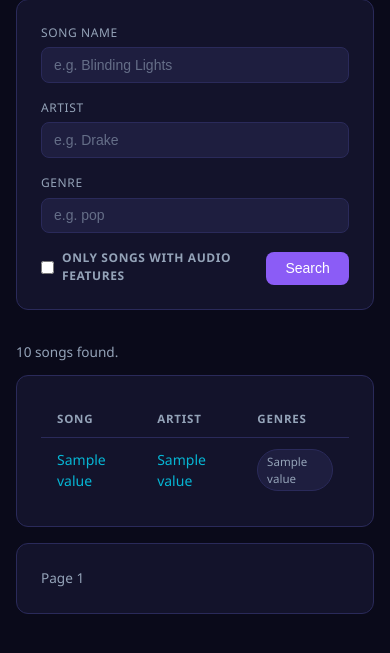
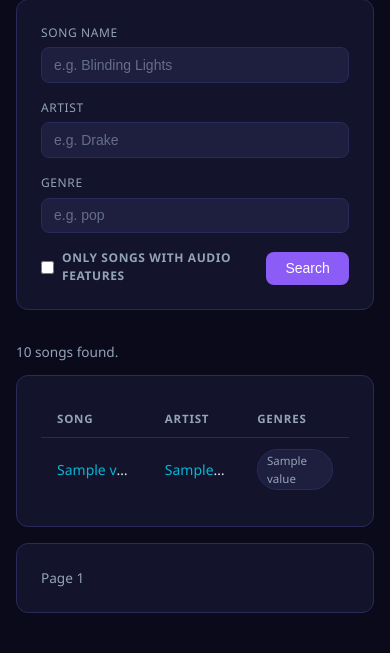
Before and after one commit to hujuc/Music-Trends-WS, a Django app: page /songs/ in a window 390 px wide. Shown: the part 127-780 px from the top of the page. Run offline with Django 5.2, Linux system fonts and the light colour scheme; tables that the repository leaves empty hold one stand-in row (values such as "Sample post"); a database or web service that is not in the repository returns one stand-in record (values such as "Sample title"); data that the repository does not hold is empty.

Commit message:
Add responsive styling and structure to songs table in songs.html

```diff
--- a/django/music_trends/music/static/music/style.css
+++ b/django/music_trends/music/static/music/style.css
@@ -179,6 +179,24 @@ code {
 table {
   width: 100%;
   border-collapse: collapse;
+}
+
+.songs-table {
+  table-layout: fixed;
+}
+
+.songs-table-col-song { width: 35%; }
+.songs-table-col-artist { width: 30%; }
+.songs-table-col-genres { width: 35%; }
+
+.songs-table-cell {
+  overflow: hidden;
+  text-overflow: ellipsis;
+  white-space: nowrap;
+}
+
+.songs-table-cell-genres {
+  white-space: normal;
 }
 
 .table-scroll {
--- a/django/music_trends/music/templates/songs.html
+++ b/django/music_trends/music/templates/songs.html
@@ -40,7 +40,12 @@
 {% if songs %}
   <p class="text-muted text-sm mt-1" style="margin-bottom: 0.8rem;">{{ total_count }} songs found.</p>
   <div class="card">
-    <table>
+    <table class="songs-table">
+      <colgroup>
+        <col class="songs-table-col-song" />
+        <col class="songs-table-col-artist" />
+        <col class="songs-table-col-genres" />
+      </colgroup>
       <thead>
         <tr>
           <th>Song</th>
@@ -51,9 +56,9 @@
       <tbody>
         {% for song in songs %}
         <tr>
-          <td><a href="{% url 'song_detail' %}?uri={{ song.uri }}">{{ song.name }}</a></td>
-          <td><a href="{% url 'artist_detail' %}?uri={{ song.artist_uri }}">{{ song.artist }}</a></td>
-          <td>
+          <td class="songs-table-cell songs-table-cell-song"><a href="{% url 'song_detail' %}?uri={{ song.uri }}">{{ song.name }}</a></td>
+          <td class="songs-table-cell songs-table-cell-artist"><a href="{% url 'artist_detail' %}?uri={{ song.artist_uri }}">{{ song.artist }}</a></td>
+          <td class="songs-table-cell songs-table-cell-genres">
             {% if song.genres %}
               {% for g in song.genres %}
                 <span class="badge">{{ g }}</span>
```
